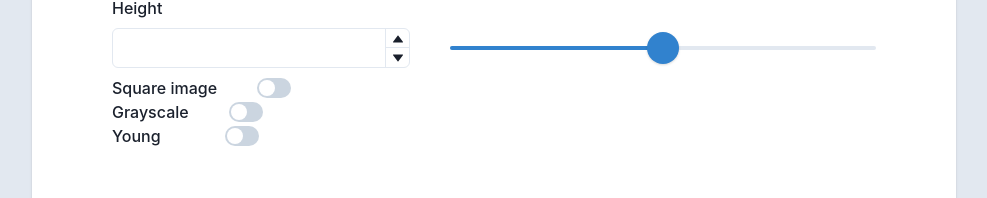
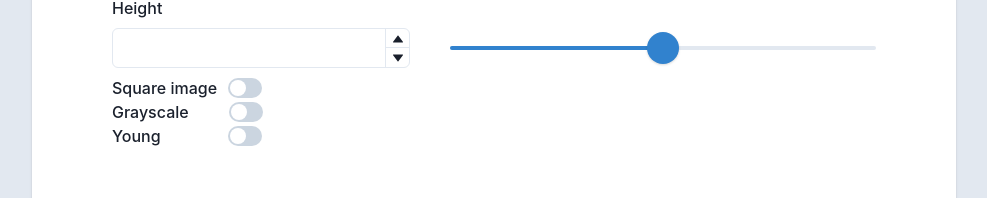
Before and after one commit to ochoalopezalfredo/AstraZeneca-FullStack-CodeChallenge, a React (Create React App) app in the folder frontend/: page / in a window 1280 px wide. Shown: the part 257-455 px from the top of the page, without its empty margins (146-1133 px from the left). Built offline with nearby package versions, Linux system fonts and the light colour scheme.

Commit message:
Align form switches

```diff
--- a/frontend/src/App.tsx
+++ b/frontend/src/App.tsx
@@ -114,8 +114,8 @@ const App = () => {
             control={control}
             render={({ field }) =>
               <FormControl>
-                <Flex alignItems={'center'}>
-                  <FormLabel m={0} mr={10}>Square image</FormLabel>
+                <Flex alignItems={'center'} w={'150px'} justifyContent={'space-between'}>
+                  <FormLabel m={0}>Square image</FormLabel>
                   <Switch   {...field} />
                 </Flex>
               </FormControl>
@@ -126,7 +126,7 @@ const App = () => {
             control={control}
             render={({ field }) =>
               <FormControl>
-                <Flex alignItems={'center'}>
+                <Flex alignItems={'center'} w={'150px'} justifyContent={'space-between'}>
                   <FormLabel m={0} mr={10}>Grayscale</FormLabel>
                   <Switch   {...field} />
                 </Flex>
@@ -138,7 +138,7 @@ const App = () => {
             control={control}
             render={({ field }) =>
               <FormControl>
-                <Flex alignItems={'center'}>
+                <Flex alignItems={'center'} w={'150px'} justifyContent={'space-between'}>
                   <FormLabel m={0} mr={16}>Young </FormLabel>
                   <Switch  {...field} />
                 </Flex>
```
